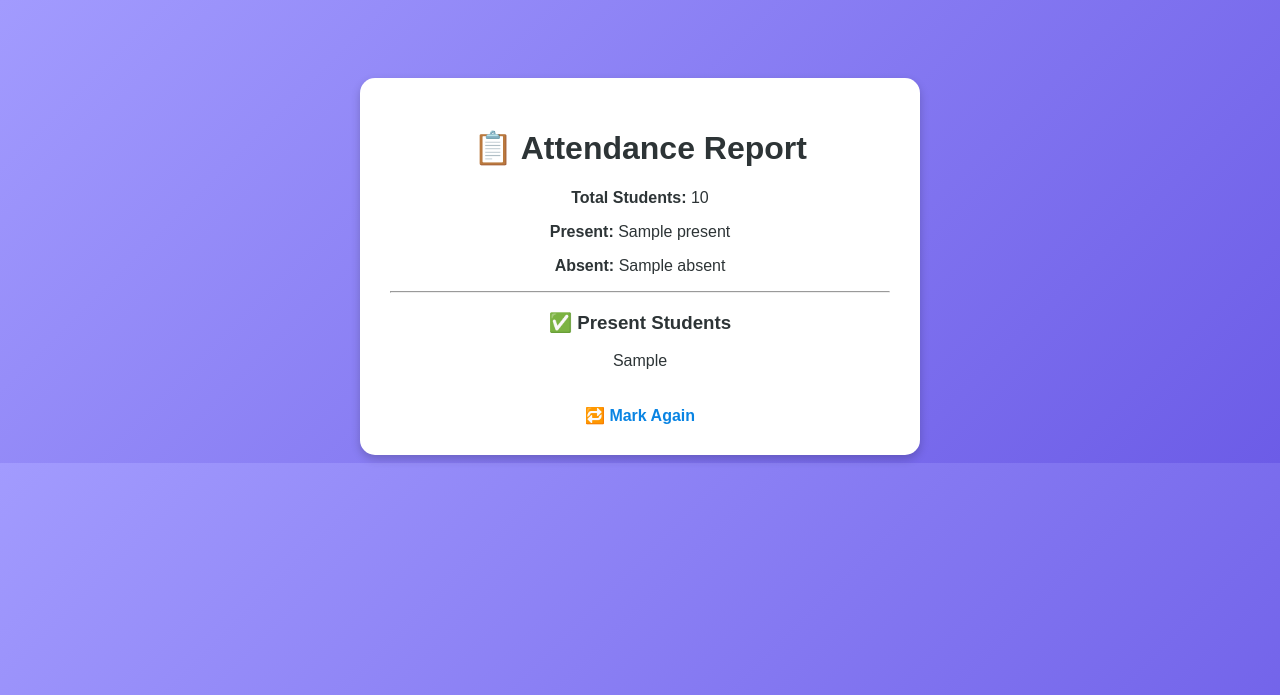
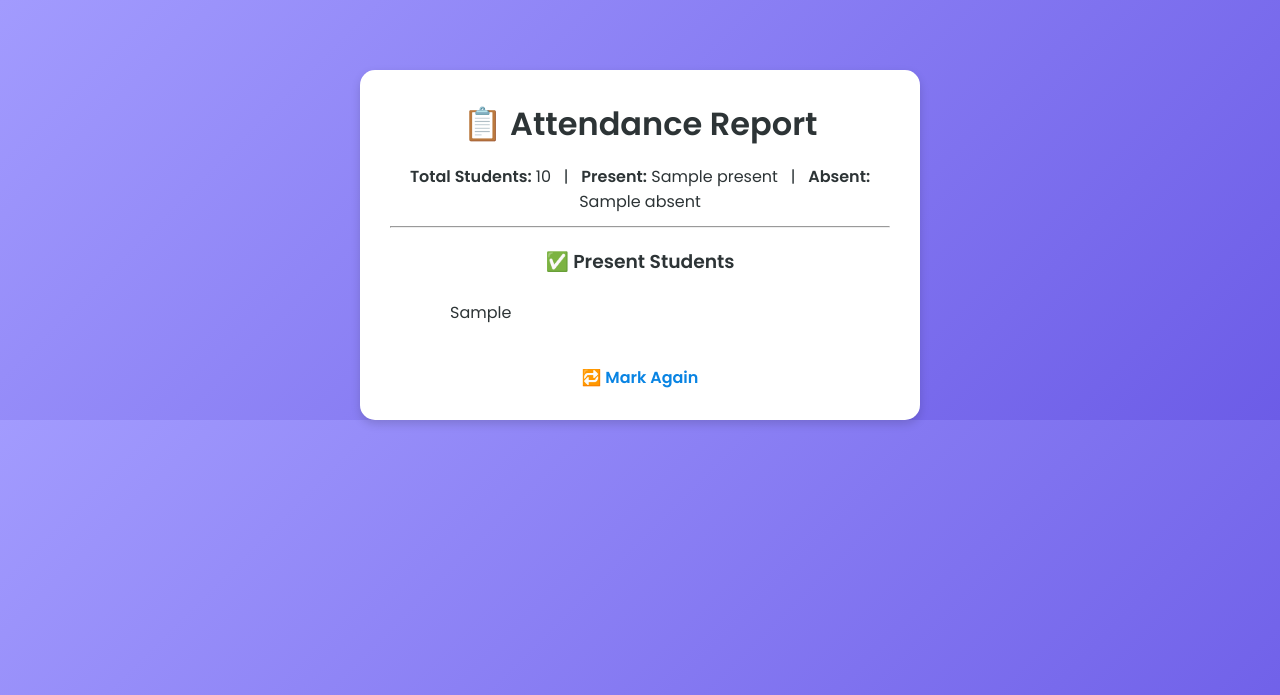
Before and after one commit to CharithasreeVanamala/casestudy, a Flask app: template templates/result.html in a window 1280 px wide. Shown: the top 695 px of the page. Run offline with Flask 2, Linux system fonts and the light colour scheme; the template is opened without the code that fills it: most values are stand-ins (such as "Sample title", 1, 10 or a date in 2020).

Commit message:
Update result.html

```diff
--- a/templates/result.html
+++ b/templates/result.html
@@ -3,6 +3,7 @@
 <head>
     <meta charset="UTF-8">
     <title>Attendance Report</title>
+    <link href="https://fonts.googleapis.com/css2?family=Poppins:wght@300;400;600&display=swap" rel="stylesheet">
     <style>
         body {
             font-family: 'Poppins', sans-serif;
@@ -10,6 +11,7 @@
             color: #2d3436;
             text-align: center;
             padding-top: 70px;
+            margin: 0;
         }
         .card {
             background: white;
@@ -17,39 +19,36 @@
             margin: auto;
             padding: 30px;
             border-radius: 15px;
-            box-shadow: 0 4px 10px rgba(0,0,0,0.2);
+            box-shadow: 0 4px 10px rgba(0,0,0,0.15);
         }
-        ul {
-            list-style: none;
-            padding: 0;
-        }
-        li {
-            margin: 5px 0;
-        }
+        h1 { margin: 0 0 10px; }
+        ul { list-style: none; padding: 0; text-align: left; margin-left: 60px; max-height: 220px; overflow-y: auto; }
+        li { margin: 6px 0; }
+        .summary { margin-bottom: 12px; font-weight: 500; }
         a {
             display: inline-block;
-            margin-top: 20px;
+            margin-top: 18px;
             text-decoration: none;
             color: #0984e3;
             font-weight: bold;
         }
-        a:hover {
-            text-decoration: underline;
-        }
+        a:hover { text-decoration: underline; }
     </style>
 </head>
 <body>
     <div class="card">
         <h1>📋 Attendance Report</h1>
-        <p><b>Total Students:</b> {{ total }}</p>
-        <p><b>Present:</b> {{ present }}</p>
-        <p><b>Absent:</b> {{ absent }}</p>
+        <p class="summary"><b>Total Students:</b> {{ total }} &nbsp; | &nbsp; <b>Present:</b> {{ present }} &nbsp; | &nbsp; <b>Absent:</b> {{ absent }}</p>
         <hr>
         <h3>✅ Present Students</h3>
         <ul>
-            {% for s in present_students %}
-                <li>{{ s }}</li>
-            {% endfor %}
+            {% if present_students %}
+                {% for s in present_students %}
+                    <li>{{ s }}</li>
+                {% endfor %}
+            {% else %}
+                <li>No students selected as present.</li>
+            {% endif %}
         </ul>
         <a href="/">🔁 Mark Again</a>
     </div>
```
